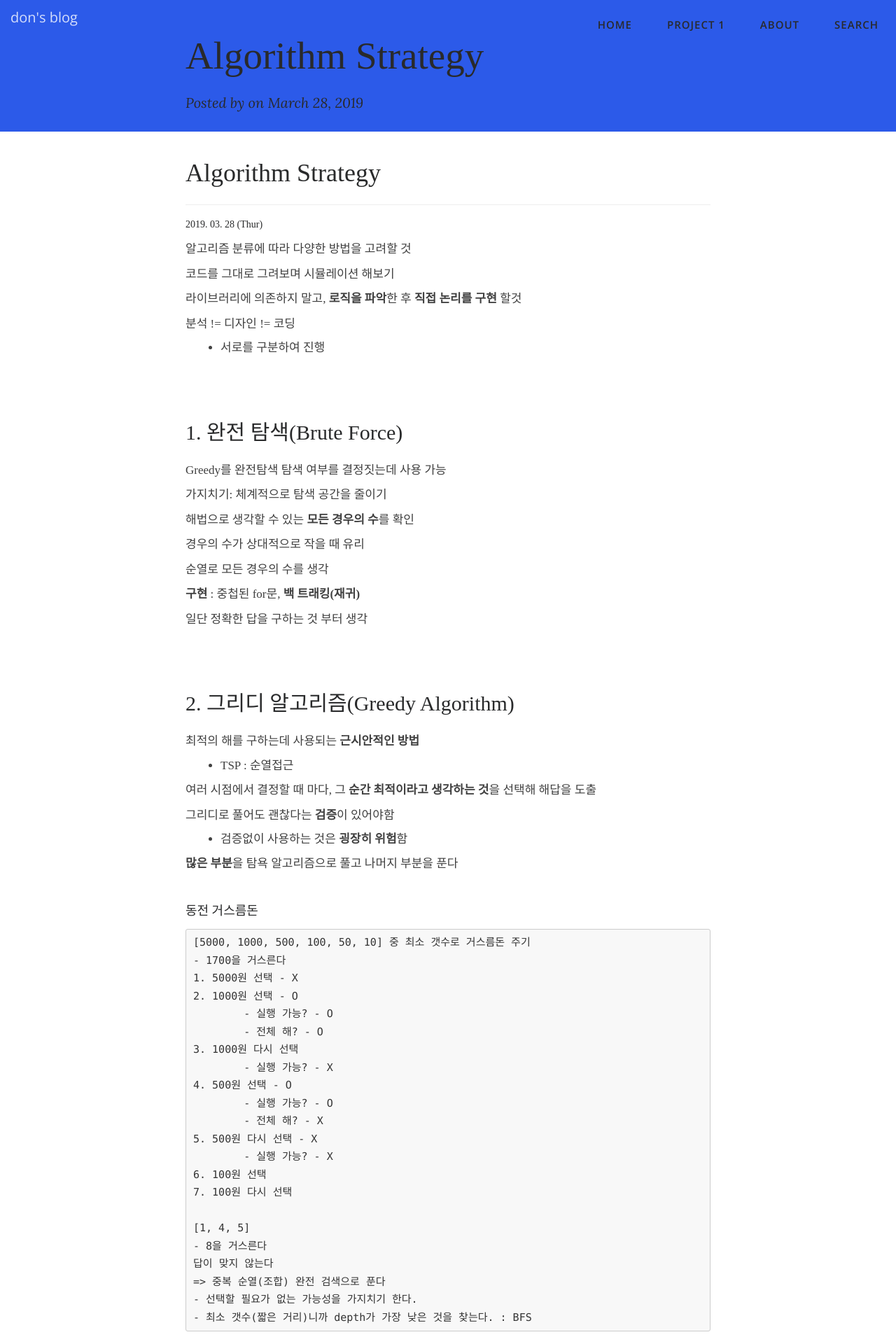
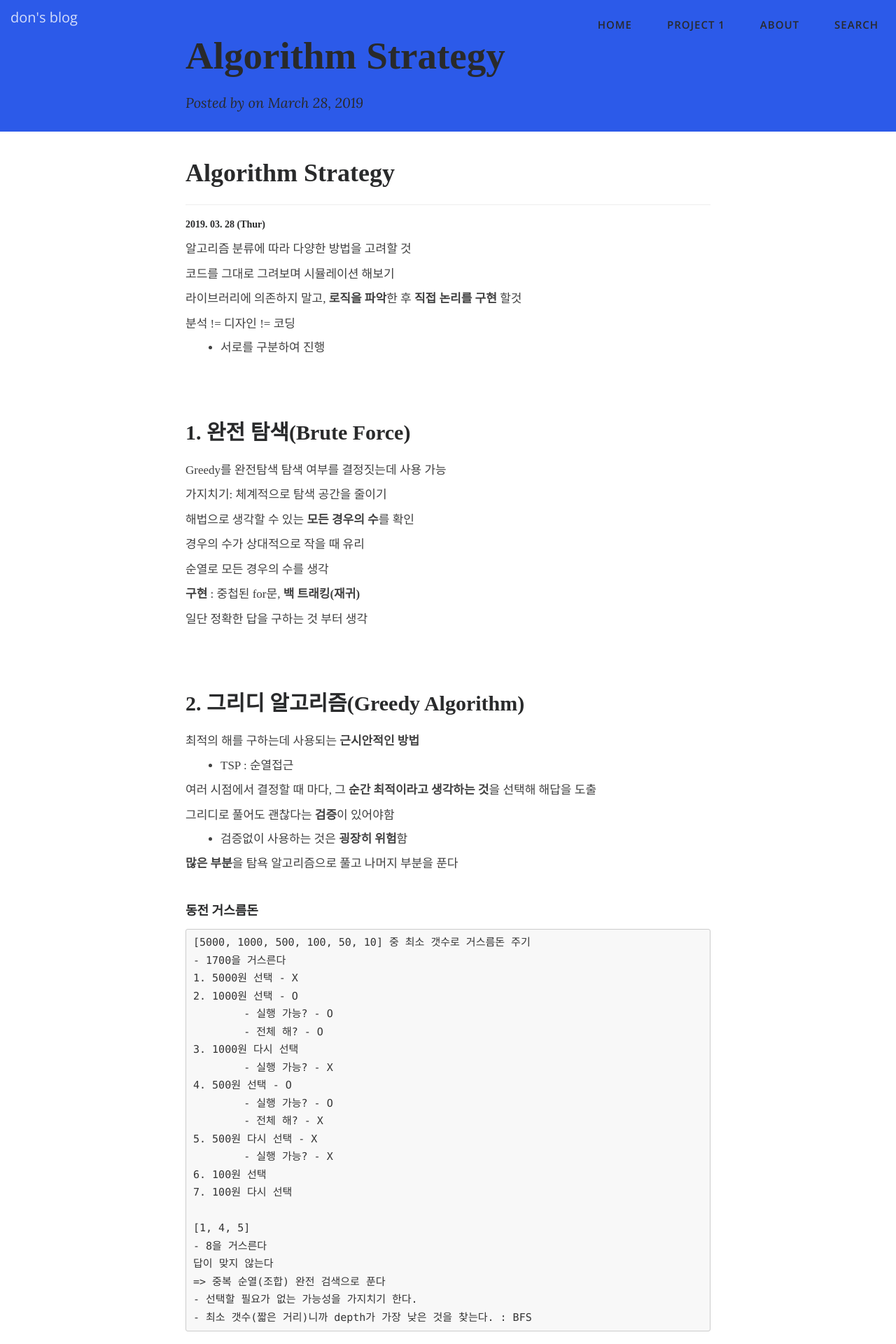
Before and after one commit to don2101/don2101.github.io, a Jekyll site: the page built from _posts/2019-03-28-Algorithm Strategy.md, in a window 1280 px wide. Shown: the top 1920 px of the page at 70% size. Built offline with Jekyll 4.4.1, drawn with Linux system fonts in a browser that asks for light colours; nearby versions of some CDN libraries; some web fonts are replaced; our own code applies the rules of GitHub Pages for plain Markdown files; comment, search, counter and statistics services are not loaded; some of the changed text lies outside the part shown.

Commit message:
font weight 조절

```diff
--- a/_posts/2019-03-28-Algorithm Strategy.md
+++ b/_posts/2019-03-28-Algorithm Strategy.md
@@ -8,13 +8,15 @@ tags: ["Algorithm", "Brute force", "DP"]
 # Algorithm Strategy
 
 <hr>
+
 ##### 2019. 03. 28 (Thur)
+
 
 알고리즘 분류에 따라 다양한 방법을 고려할 것
 
 코드를 그대로 그려보며 시뮬레이션 해보기
 
-라이브러리에 의존하지 말고, **로직을 파악**한 후 **직접 논리를 구현** 할것
+라이브러리에 의존하지 말고, **로직을 파악**한 후 **직접 논리를 구현** 할것
 
 분석 != 디자인 != 코딩
 
--- a/css/clean-blog.css
+++ b/css/clean-blog.css
@@ -35,7 +35,7 @@ h4,
 h5,
 h6 {
   font-family: 'Spoqa Han Sans', 'Spoqa Han Sans JP', 'Sans-serif';
-  font-weight: 300;
+  font-weight: 750;
   color:#292a2b;
 }
 a {
```
Also changed, not shown: other parts of _posts/2019-03-28-Algorithm Strategy.md (+3 -1 lines).
